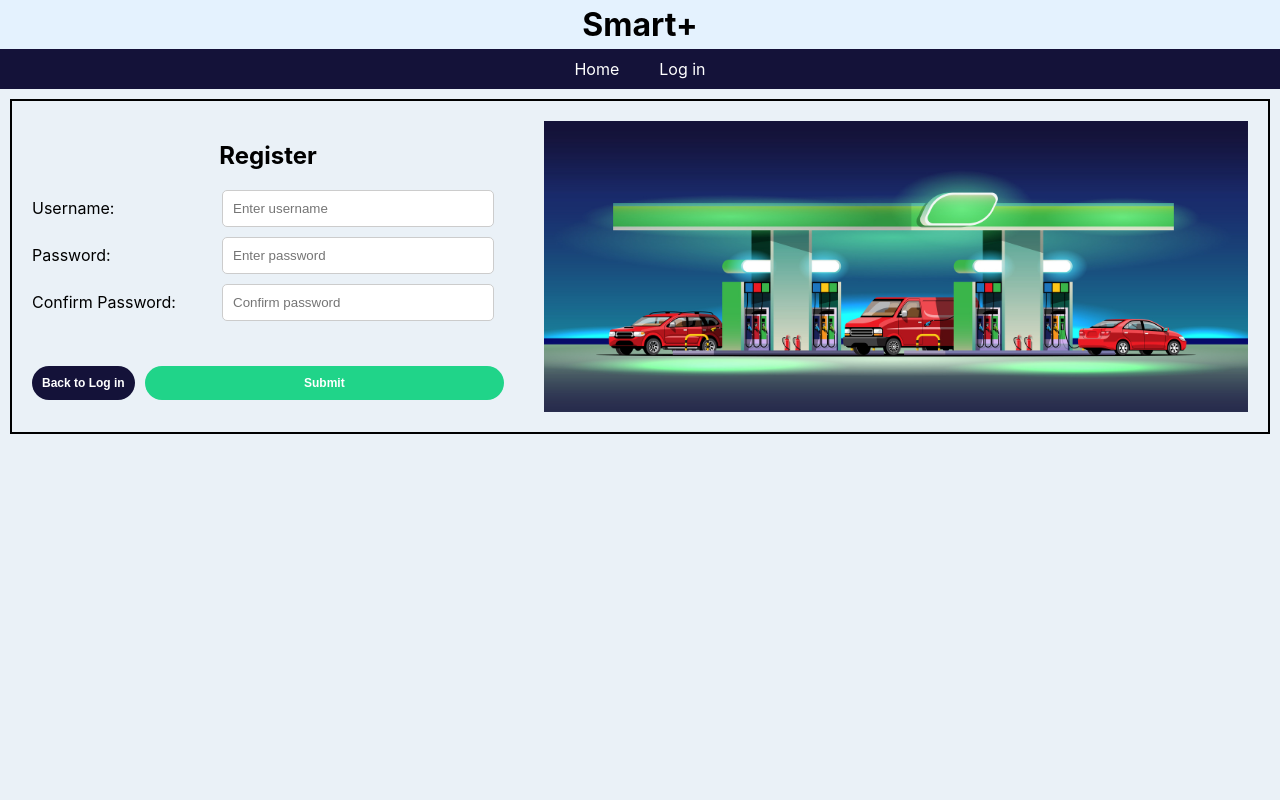
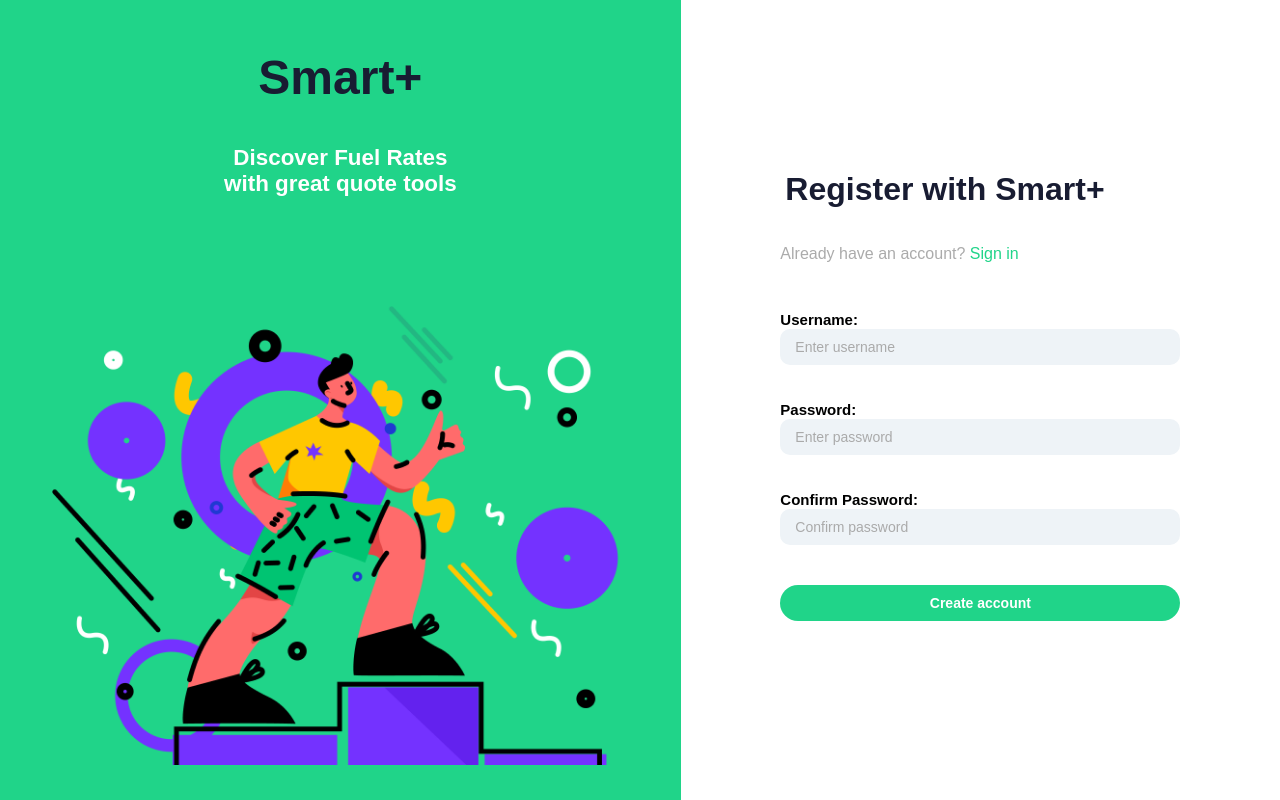
Before and after one commit to anhvu0/Fuel4353, a React (Create React App) app in the folder fuel_rate_calc/: page /register in a window 1280 px wide. Built offline with nearby package versions, Linux system fonts and the light colour scheme; no server answers.

Commit message:
match register page design with login page

```diff
--- a/fuel_rate_calc/src/App.js
+++ b/fuel_rate_calc/src/App.js
@@ -22,6 +22,7 @@ function App() {
       {/*<Header />*/}
         <Routes>
         <Route exact path="/login" element={<LoginPage />} />
+        <Route path="/register" element={<Register />} />
         <Route
           element={
             <>
@@ -32,7 +33,6 @@ function App() {
           }
         >
           <Route path="/" element={<PrivateRoute><HomePage/></PrivateRoute>} />
-          <Route path="/register" element={<Register />} />
           <Route path="/profile" element={<Profile />} />
           </Route>
         </Routes>
--- a/fuel_rate_calc/src/FuelQuoteForm.css
+++ b/fuel_rate_calc/src/FuelQuoteForm.css
@@ -283,7 +283,7 @@ button:hover {
   margin-bottom: 20px; /* Space between each input field */
   width: 100%; /* Full width */
   box-sizing: border-box; /* Include padding and border in the element's width */
-  font-size: 12px; /* Adequate font size */
+  font-size: 14px; /* Adequate font size */
   background-color: #eef3f7;
   font-family: "Lexend", sans-serif;
 }
--- a/fuel_rate_calc/src/pages/Register.js
+++ b/fuel_rate_calc/src/pages/Register.js
@@ -1,9 +1,9 @@
 import React, { useContext, useState } from 'react';
-//import AuthContext from '../context/AuthContext';
 import { useNavigate, Link } from "react-router-dom";
 import "../FuelQuoteForm.css";
-import { toast, ToastContainer } from 'react-toastify';
-import mainImage from '../img/mainpage.jpg';
+import { toast} from 'react-toastify';
+import winnerImg from '../img/winner.png';
+
 const Register = () => {
   const [formData, setFormData] = useState({
     username: '',
@@ -24,7 +24,6 @@ const Register = () => {
   const handleSubmit = async (e) => {
     e.preventDefault();
     if (formData.password !== formData.password2) {
-      //setErrors({ ...errors, password2: "Passwords do not match." });
       toast.error("Passwords do not match.");
       return;
     }
@@ -44,7 +43,7 @@ const Register = () => {
       });
 
       if (response.ok) {
-        toast.success("Registration successful!");
+        toast.success("Registration successful! Please log in.");
         setTimeout(() => navigate('/login'), 2000); // Redirect after showing success message
       } else {
         const errorData = await response.json();
@@ -66,7 +65,65 @@ const Register = () => {
   };
 
   return (
-      <div className="form-container">
+    <div className="login-container">
+    <div className="login-image-section">
+      <div className="image-text-content">
+        <h2>Smart+</h2>
+        <p>Discover Fuel Rates <br/>with great quote tools</p>
+      </div>
+      <img className="login-image" src={winnerImg} alt="Start" />
+    </div>
+    <div className="login-form-section">
+      <div className="login-form-content">
+        <h1>Register with Smart+</h1>
+        <p>Already have an account? <Link to="/login">Sign in</Link></p>
+
+        <form onSubmit={handleSubmit}>
+          <div className="login-form-group">
+            <label htmlFor="username">Username:</label>
+            <input type="text"
+              name="username"
+              className="retrieve-address"
+              placeholder="Enter username"
+              value={formData.username}
+              onChange={handleChange}
+              required />
+          </div>
+          <div className="login-form-group">
+            <label htmlFor="password">Password:</label>
+            <input
+              type="password"
+              name="password"
+              className="retrieve-address"
+              placeholder="Enter password"
+              value={formData.password}
+              onChange={handleChange}
+              required
+            />
+          </div>
+          <div className="login-form-group">
+            <label>Confirm Password:</label>
+            <input
+              type="password"
+              name="password2"
+              className="retrieve-address"
+              placeholder="Confirm password"
+              value={formData.password2}
+              onChange={handleChange}
+              required
+            />
+            {errors.password2 && <p style={{ color: 'red' }}>{errors.password2}</p>}
+          </div>
+
+          <button type="submit" className="button-login">Create account</button>
+
+
+        </form>
+</div>
+      </div>
+    </div>
+
+      /*<div className="form-container">
         <div className="two-column-layout">
         <div className="form-column">
 
@@ -125,7 +182,7 @@ const Register = () => {
           <img src={mainImage} alt="Image" />
         </div>
         </div>
-      </div>
+      </div>*/
   );
 };
 
```
